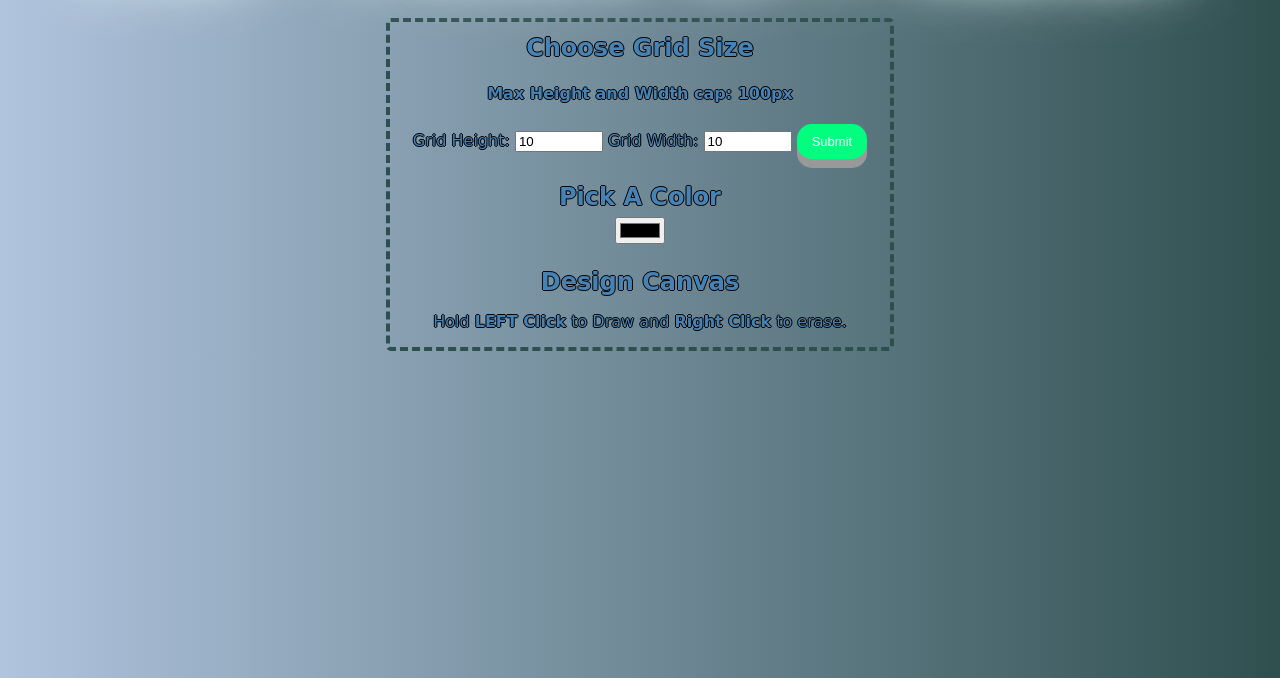
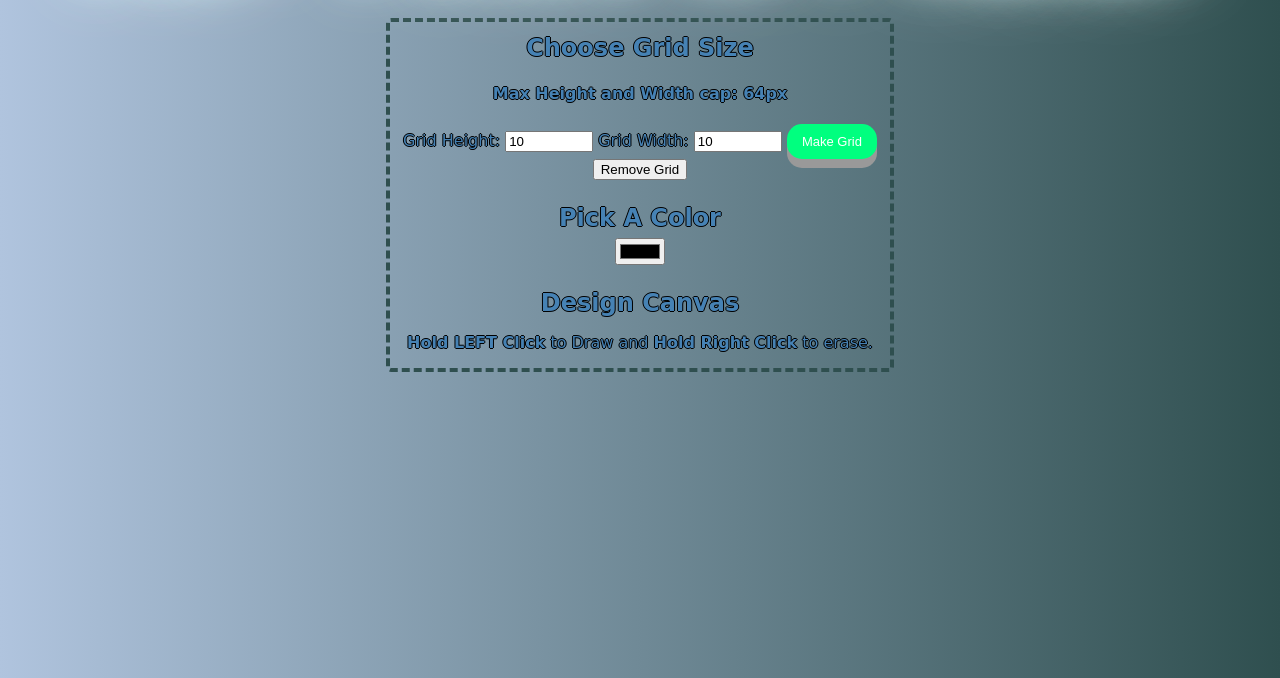
Before and after one commit to sikelos13/PicxelArtMaker-Udacity, a plain HTML site: page index.html in a window 1280 px wide. Shown: the part 122-800 px from the top of the page. Drawn offline with nearby package versions, Linux system fonts and the light colour scheme.

Commit message:
Update index.html

```diff
--- a/index.html
+++ b/index.html
@@ -1,5 +1,6 @@
-<!DOCTYPE html>
+<!doctype html>
 <html lang="en">
+
 <head>
   <meta charset="UTF-8">
   <title>Pixel Art Maker!</title>
@@ -7,27 +8,29 @@
   <link rel="stylesheet" href="https://fonts.googleapis.com/css?family=Monoton">
   <link rel="stylesheet" href="styles.css">
 </head>
+
 <body>
   <h1>Lab: Pixel Art Maker</h1>
   <div id="layout">
     <h2>Choose Grid Size</h2>
-    <h4>Max <b>Height</b> and <b>Width</b> cap: 100px</h4>
+    <h4>Max <b>Height</b> and <b>Width</b> cap: 64px</h4>
     <form id="sizePicker">
       Grid Height:
-        <input type="number" id="input_height" name="height" min="10" max="100" value="10">
-        Grid Width:
-        <input type="number" id="input_width" name="width" min="10" max="100" value="10">
-        <input type="submit">
+      <input type="number" id="input_height" name="height" min="10" max="64" value="10" required> Grid Width:
+      <input type="number" id="input_width" name="width" min="10" max="64" value="10" required>
+      <input type="submit" value="Make Grid">
+      <input type="button" class="toggleCell" value="Remove Grid">
     </form>
 
     <h2>Pick A Color</h2>
     <input type="color" id="colorPicker">
 
     <h2>Design Canvas</h2>
-    <p>Hold <strong>LEFT Click</strong> to Draw and <strong>Right Click</strong> to erase.</p>
+    <p><strong>Hold LEFT Click</strong> to Draw and <strong>Hold Right Click</strong> to erase.</p>
   </div>
   <table id="pixel_canvas"></table>
   <script src="http://code.jquery.com/jquery-1.11.0.min.js"></script>
   <script src="designs.js"></script>
 </body>
+
 </html>
```
Lines whose indentation alone changed are shown as unchanged.
